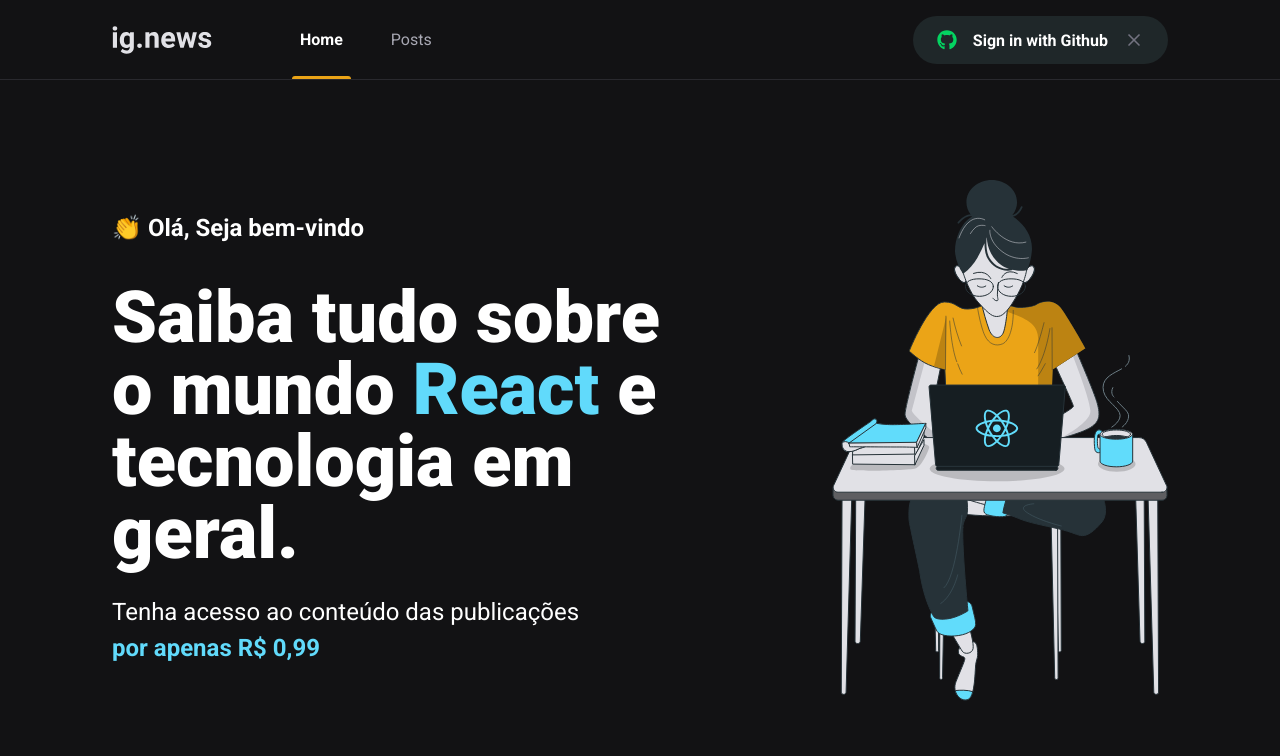
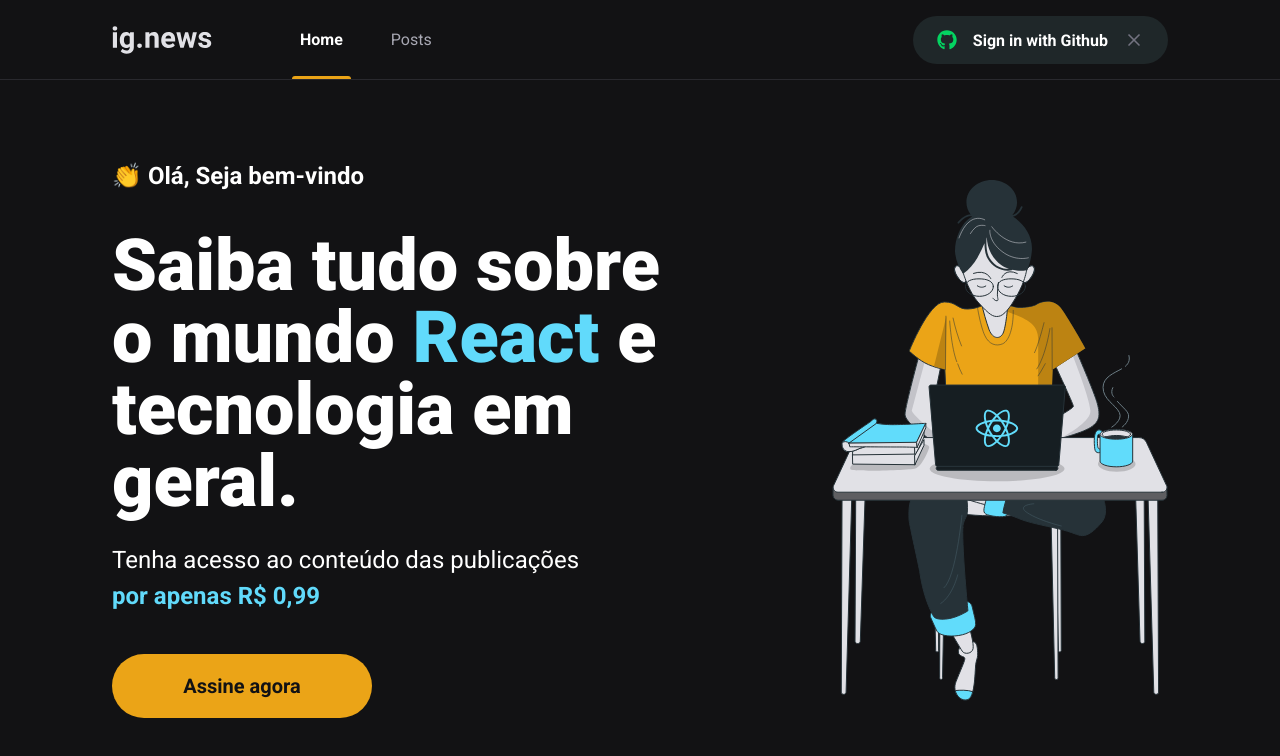
Before and after one commit to paulohfreire/phblog, a Next.js app: page / in a window 1280 px wide. Shown: the top 756 px of the page. Built offline with nearby package versions, Linux system fonts and the light colour scheme.

Commit message:
add subscribe button

```diff
--- /dev/null
+++ b/src/components/SubscribeButton/index.tsx
@@ -0,0 +1,10 @@
+import styles from "./styles.module.scss";
+
+export function SubscribeButton() {
+  return (
+    <button type="button" className={styles.subscribeButton}>
+      {" "}
+      Assine agora
+    </button>
+  );
+}
--- /dev/null
+++ b/src/components/SubscribeButton/styles.module.scss
@@ -0,0 +1,19 @@
+.subscribeButton {
+  width: 260px;
+  height: 4rem;
+  border: 0;
+  border-radius: 2rem;
+  background: var(--yellow-500);
+  color: var(--gray-900);
+  font-size: 1.25rem !important;
+  font-weight: bold;
+  display: flex;
+  align-items: center;
+  justify-content: center;
+
+  transition: filter 0.2s;
+
+  &:hover {
+    filter: brightness(0.8);
+  }
+}
--- a/src/pages/home.module.scss
+++ b/src/pages/home.module.scss
@@ -37,4 +37,8 @@
       font-weight: bold;
     }
   }
+
+  button {
+    margin-top: 2.5rem;
+  }
 }
--- a/src/pages/index.tsx
+++ b/src/pages/index.tsx
@@ -1,4 +1,5 @@
 import Head from "next/head";
+import { SubscribeButton } from "../components/SubscribeButton";
 import styles from "./home.module.scss";
 export default function Home() {
   return (
@@ -17,6 +18,7 @@
             Tenha acesso ao conteúdo das publicações <br />
             <span>por apenas R$ 0,99</span>
           </p>
+          <SubscribeButton />
         </section>
         <img src="/images/avatar.svg" alt="garota em frente a um computador" />
       </main>
```
